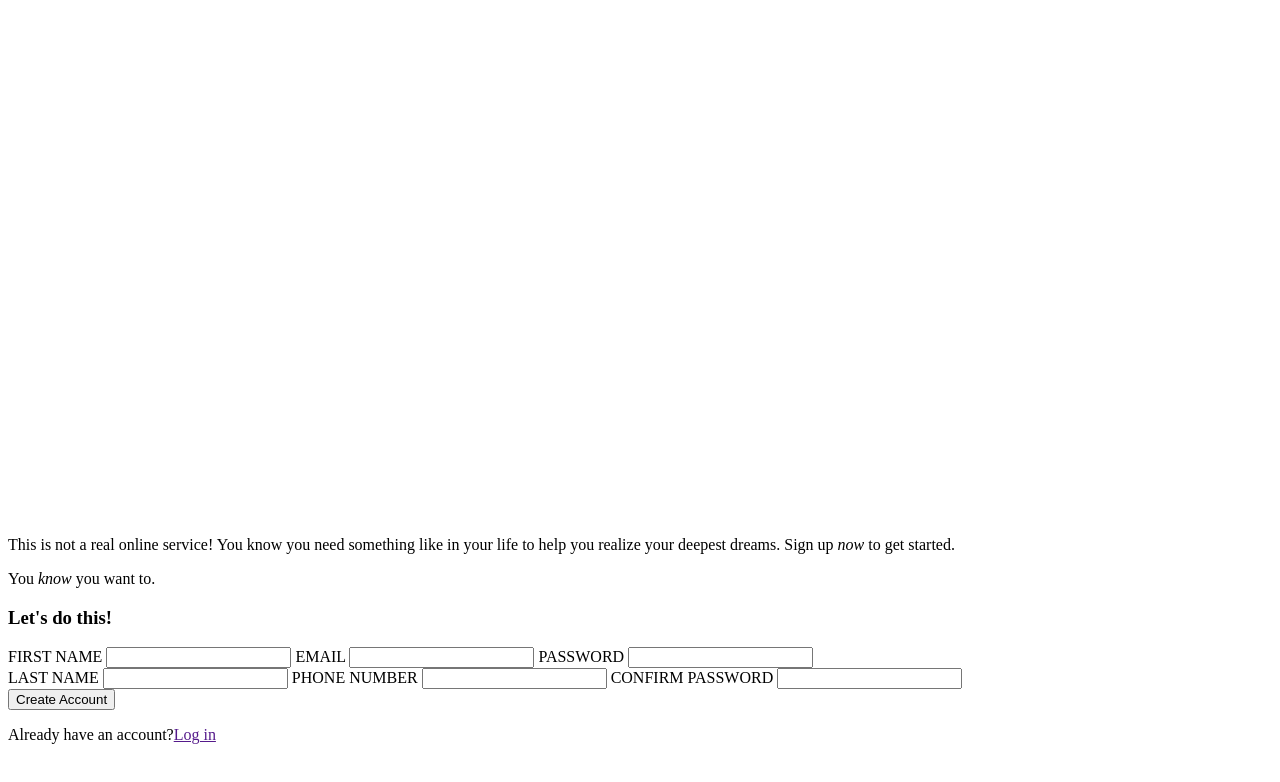
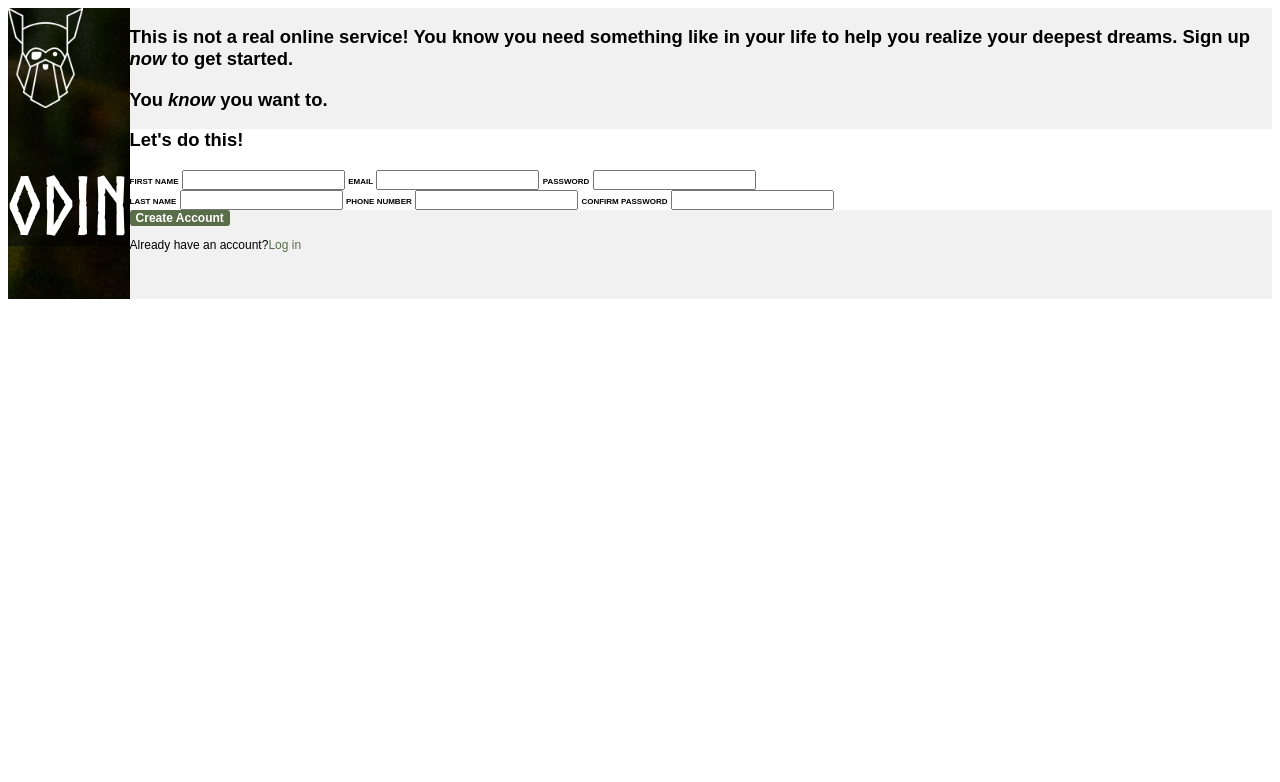
Before and after one commit to Vlad-XD/odin-sign-up-form, a plain HTML site: page index.html in a window 1280 px wide. Drawn offline with Linux system fonts and the light colour scheme.

Commit message:
Update basic style of website to resemble reference image

```diff
--- a/index.html
+++ b/index.html
@@ -3,12 +3,14 @@
   <head>
     <meta charset="UTF-8" />
     <meta name="viewport" content="width=device-width, initial-scale=1.0" />
-    <title>Document</title>
+    <link rel="stylesheet" href="./style.css">
+    <title>Sign-Up Form</title>
   </head>
   <body>
     <div class="side-panel">
       <div class="img-background">
         <img src="./assets/images/logo.png" alt="odin logo">
+        <h1 class="logo-heading">ODIN</h1>
       </div>
     </div>
     <div class="content-container">
@@ -23,7 +25,7 @@
         </div>
       </div>
       <form action="" method="post">
-        <h3 class="form-title">Let's do this!</h3>
+        <p class="form-title">Let's do this!</p>
         <div class="form-section">
           <label for="first-name">FIRST NAME</label>
           <input type="text" id="first-name" name="first-name" />
@@ -43,7 +45,7 @@
       </form>
       <div class="footer"></div>
       <button class="account-create-btn" type="submit">Create Account</button>
-      <p>Already have an account?<a href="">Log in</a></p>
+      <p>Already have an account?<a class="login-link" href="">Log in</a></p>
     </div>
   </body>
 </html>
--- a/style.css
+++ b/style.css
@@ -1,3 +1,95 @@
+/* resets */
+
+/* Inherit fonts for form controls */
+input, button, textarea, select {
+  font: inherit;
+}
+
+:root {
+  --form-color: white;
+  --background-color: #f1f1f1;
+  --button-color: #596D48;
+  --input-border-color: #ebe5e5;
+  --invalid-input-color: rgb(226, 103, 103);
+  --default-font-size: 0.75rem;
+  --logo-font-size: 5rem;
+  --label-font-size: 0.5rem;
+  --larger-font-size: 1.15rem;
+}
+
+@font-face {
+  font-family: Norse-Bold;
+  src: url(./assets/fonts/Norse-Bold.otf);
+}
+
 * {
   box-sizing: border-box;
 }
+
+body {
+  display: flex;
+  flex-direction: row;
+  font-size: var(--default-font-size);
+  font-family: Arial, Helvetica, sans-serif;
+}
+
+.side-panel {
+  background-image: url("./assets/images/form-background.jpg");
+}
+
+.side-panel .img-background {
+  background-color: rgba(0, 0, 0, 0.5);
+}
+
+.side-panel img {
+  /* Logo image should be slightly bigger than logo */
+  height: calc(var(--logo-font-size)*1.25);
+  width: auto;
+}
+
+.side-panel .logo-heading {
+  color: white;
+  font-family: Norse-Bold;
+  font-size: var(--logo-font-size);
+}
+
+.content-container {
+  background-color: var(--background-color);
+}
+
+.content-container .header-quote,
+.content-container .form-title {
+  font-size: var(--larger-font-size);
+  font-weight: bold;
+}
+
+form {
+  background-color: var(--form-color);
+}
+
+label {
+  font-size: var(--label-font-size);
+  font-weight: 600;
+}
+
+button.account-create-btn {
+  background-color: var(--button-color);
+  color: white;
+  text-align: center;
+  font-weight: bold;
+  border: none;
+  border-radius: 3px;
+}
+
+a.login-link {
+  text-decoration: none;
+  color: var(--button-color);
+}
+
+a.login-link:hover {
+  text-decoration: underline;
+}
+
+a.login-link:visited {
+  color: var(--button-color);
+}
```
